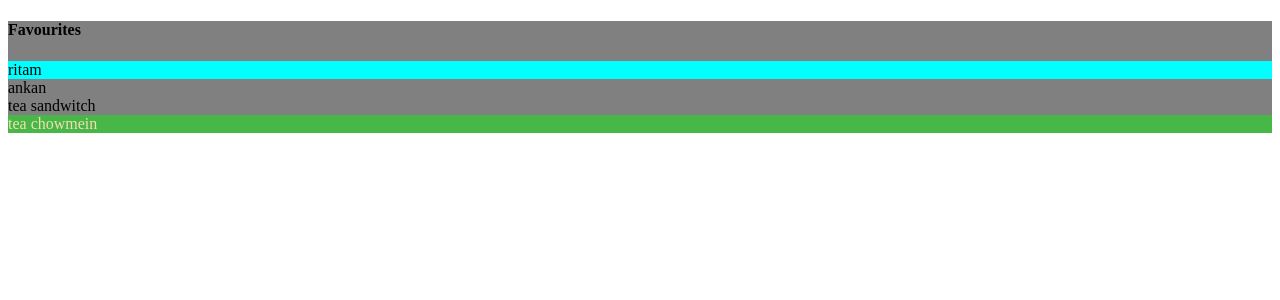
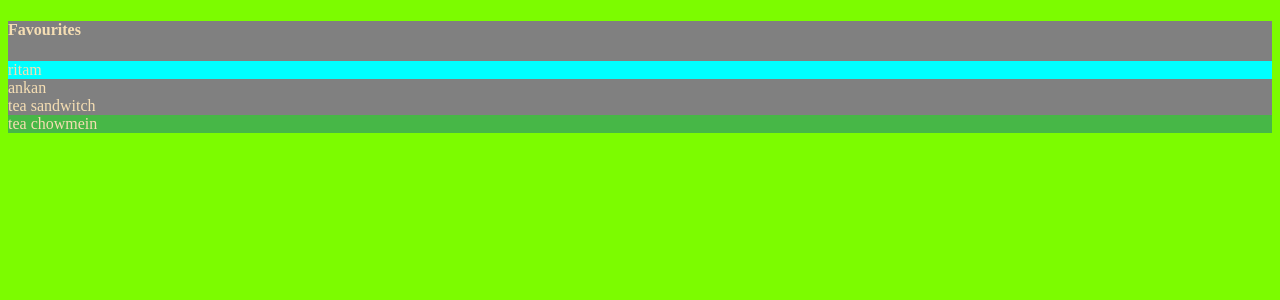
Before and after one commit to RitamSanyal/webdevstrt, a web app: file HTML/05_basiccss.html in a window 1280 px wide. Shown: the top 300 px of the page. Run offline with its HTML, style and script files only (its server is not run), Linux system fonts and the light colour scheme.

Commit message:
background added

```diff
--- a/CSS/02_05_style.css
+++ b/CSS/02_05_style.css
@@ -1,3 +1,8 @@
+body {
+    color: wheat;
+    background: lawngreen;
+}
+
 #ritam {
     background-color: aqua;
 }
```
